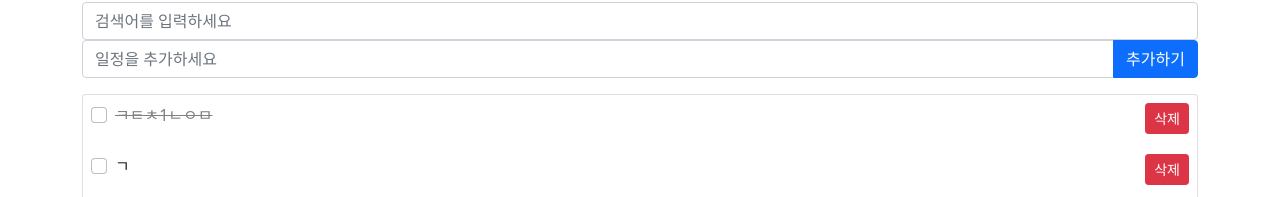
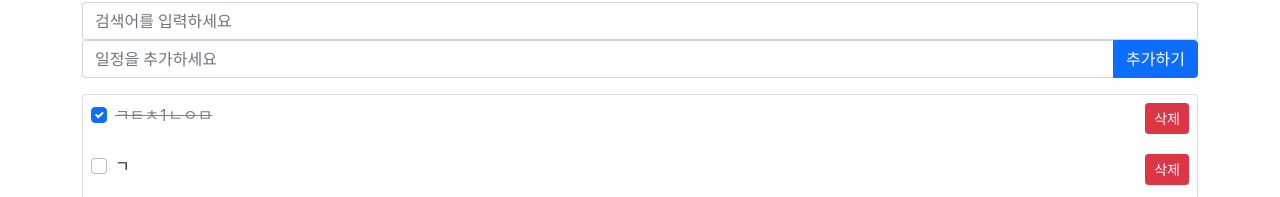
Before and after one commit to Youngjung3/vue-note, a Vue app in the folder todo-app/: page /todos in a window 1280 px wide. Shown: the part 110-307 px from the top of the page. Built offline with nearby package versions, Linux system fonts and the light colour scheme; data requests are answered from the project's data file.

Commit message:
checked 구현

```diff
--- a/todo-app/src/components/TodoList.vue
+++ b/todo-app/src/components/TodoList.vue
@@ -5,12 +5,8 @@
         <div class="form-check flex-grow-1">
           <label class="form-check-label" :class="{todo:i.completed}">
             {{ i.subject }}
-            <input
-              type="checkbox"
-              class="form-check-input"
-              :value="todos.completed"
-              @click.stop="toggleTodo(i.id,$event)"
-            />
+            <!-- <input type="checkbox" class="form-check-input" :value="todos.completed" @click.stop="toggleTodo(i.id,$event)"/> -->
+            <input type="checkbox" class="form-check-input" :value="todos.completed" @change="toggleTodo(i.id,$event)" @click.stop :checked="i.completed"/>
           </label>
         </div>
         <div>
--- a/todo-app/src/pages/todos/_id.vue
+++ b/todo-app/src/pages/todos/_id.vue
@@ -8,7 +8,7 @@
       </div>
       <div class="col-6">
         <div class="form-group mb-2"><label>수행상태: </label>
-          <button class="btn" @click="toggleCompleted" :class="todo.completed ? 'btn-success' : 'btn-danger'" type="button">{{todo.completed ? "완료" : "미완료" }}</button>
+          <button class="btn" @click="toggleTodoStatus" :class="(todo.completed) ? ('btn-success') : ('btn-danger')" type="button">{{(todo.completed) ? ("완료") : ("미완료") }}</button>
         </div>
       </div>
     </div>
@@ -52,7 +52,7 @@ export default {
             console.error(err);
           })
         }
-        const toggleCompleted=()=>{
+        const toggleTodoStatus=()=>{
           todo.value.completed=!todo.value.completed;
         }
         const getTodo=()=>{
@@ -77,7 +77,7 @@ export default {
           loading,
           moveToTodoListPage,
           onSave,
-          toggleCompleted,
+          toggleTodoStatus,
           todoUpdate,
         }
     }
--- a/todo-app/src/pages/todos/index.vue
+++ b/todo-app/src/pages/todos/index.vue
@@ -102,6 +102,7 @@ export default {
       const id = index;
       axios.patch("http://localhost:8080/todos/" + id,{completed:checked})
         .then(()=>{
+          getTodos();
           // todos.value[id].completed=checked;
           // console.log("22222",todos.value[id]);
           // console.log("11111",todos.value[id].completed);
```
Also changed, not shown: 1 other file (tests, documents, lock files or other folders).
